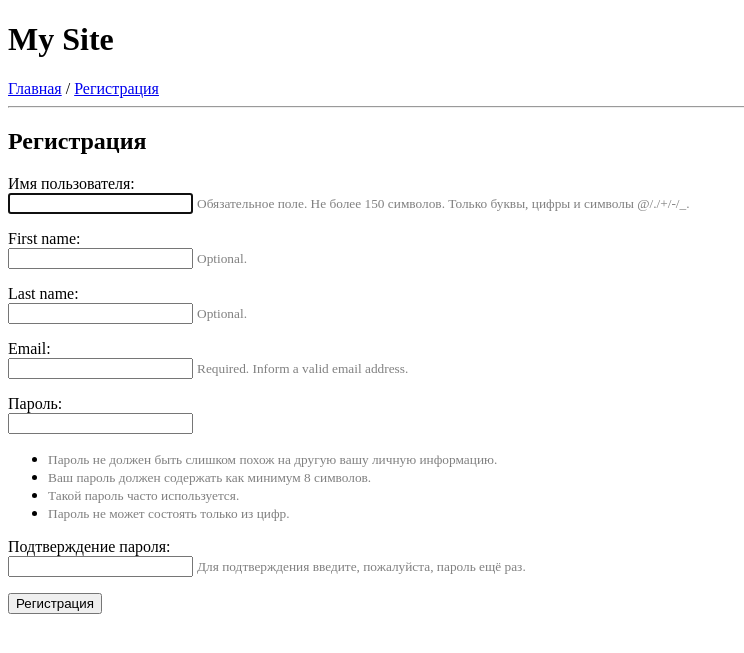
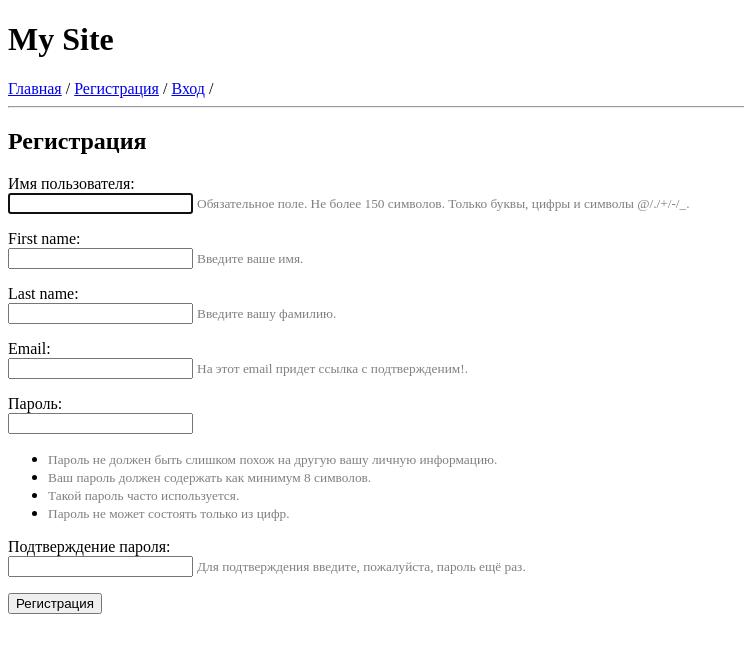
Before and after one commit to Yaroslav882/Django_Site, a Django app: page /signup/ in a window 1280 px wide. Shown: the top 653 px of the page, without its empty margins (0-744 px from the left). Run offline with Django 3.2, Linux system fonts and the light colour scheme.

Commit message:
Log In and Log Out
Hooked up Log In and Log Out

```diff
--- a/typo_site/home_page/forms.py
+++ b/typo_site/home_page/forms.py
@@ -4,9 +4,9 @@ from django.contrib.auth.models import User
 
 
 class SignUpForm(UserCreationForm):
-    first_name = forms.CharField(max_length=30, required=False, help_text='Optional.')
-    last_name = forms.CharField(max_length=30, required=False, help_text='Optional.')
-    email = forms.EmailField(max_length=254, help_text='Required. Inform a valid email address.')
+    first_name = forms.CharField(max_length=30, required=False, help_text='Введите ваше имя.')
+    last_name = forms.CharField(max_length=30, required=False, help_text='Введите вашу фамилию.')
+    email = forms.EmailField(max_length=254, help_text='На этот email придет ссылка с подтвержденим!.')
 
     class Meta:
         model = User
--- a/typo_site/home_page/views.py
+++ b/typo_site/home_page/views.py
@@ -1,4 +1,4 @@
-from django.shortcuts import render
+from django.shortcuts import render, redirect
 from django.contrib.auth import login, authenticate
 
 from home_page.forms import SignUpForm
--- a/typo_site/typo_site/settings.py
+++ b/typo_site/typo_site/settings.py
@@ -124,3 +124,5 @@ USE_TZ = True
 STATIC_URL = '/static/'
 
 EMAIL_BACKEND = 'django.core.mail.backends.console.EmailBackend'
+LOGIN_REDIRECT_URL = 'index'
+LOGOUT_REDIRECT_URL = 'index'
--- a/typo_site/typo_site/templates/header.html
+++ b/typo_site/typo_site/templates/header.html
@@ -7,7 +7,12 @@
     <body>
         <h1>My Site</h1>
         <a href="{% url 'index' %}">Главная</a> /
-        <a href="{% url 'signup' %}">Регистрация</a>
+        {% if user.is_authenticate %}
+            <a href="{% url 'logout' %}">Выход</a>
+        {% else %}
+            <a href="{% url 'signup' %}">Регистрация</a> /
+            <a href="{% url 'login' %}">Вход</a> /
+        {% endif %}
         <hr>
         {% block content %}
         {% endblock %}
--- a/typo_site/typo_site/templates/index.html
+++ b/typo_site/typo_site/templates/index.html
@@ -1,6 +1,7 @@
 {% extends 'header.html' %}
 
 {% block content %}
-    <h2>Welcome</h2>
-    <p>to My Site</p>
+    <h2>ТУПО САЙТ!</h2>
+    <!-- <p>to My Site - {% if user.is_authenticate %}{{ user.username }}{% else %}No Name!{% endif %}</p> -->
+    <p>Добро пожаловать на мой сай - {% if user.is_authenticate %}{{ user.first_name }}{% else %}Бот{% endif %}!</p>
 {% endblock %}
--- a/typo_site/typo_site/urls.py
+++ b/typo_site/typo_site/urls.py
@@ -1,10 +1,11 @@
 from django.contrib import admin
-from django.urls import path
+from django.urls import path, include
 
 from home_page import views
 
 urlpatterns = [
     path('', views.home_page, name='index'),
     path('signup/', views.signup, name='signup'),
+    path('accounts/', include('django.contrib.auth.urls')),
     path('admin/', admin.site.urls),
 ]
```
Also changed, not shown: typo_site/typo_site/templates/registration/login.html (added, +10 -0 lines), typo_site/db.sqlite3.
